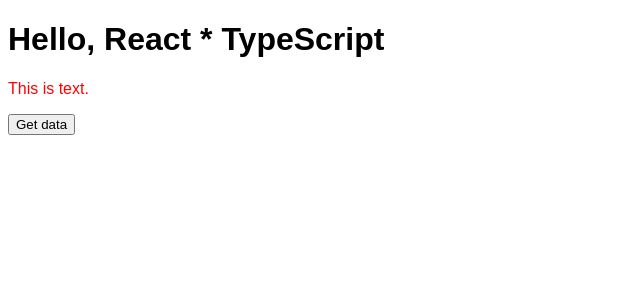
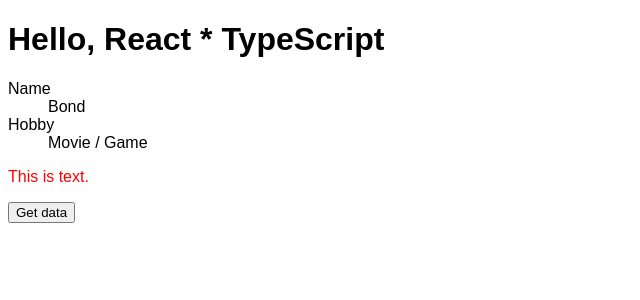
Before and after one commit to k-kudo-hub/react-practice2, a React (Create React App) app in the folder section_10/: page / in a window 1280 px wide. Shown: the top 300 px of the page, without its empty margins (0-640 px from the left). Built offline with nearby package versions, Linux system fonts and the light colour scheme.

Commit message:
Learned how to use an optional chain to avoid raising an error if the key does not exist.

```diff
--- a/section_10/src/App.tsx
+++ b/section_10/src/App.tsx
@@ -4,6 +4,12 @@ import "./styles.css";
 import { Todo } from './Todo';
 import { TodoType } from "./types/todo";
 import { Text } from "./Text";
+import { UserProfile } from "./UserProfile";
+
+const user = {
+  name: "Bond",
+  hobbies: ["Movie", "Game"]
+}
 
 const App = () => {
   const [todos, setTodos] = useState<Array<TodoType>>([]);
@@ -20,6 +26,7 @@ const App = () => {
   return(
     <div className="App">
       <h1>Hello, React * TypeScript</h1>
+      <UserProfile user={user}/>
       <Text
         color="red"
         fontSize="16px"
--- /dev/null
+++ b/section_10/src/UserProfile.tsx
@@ -0,0 +1,27 @@
+import React, { VFC } from "react";
+import { User } from "./types/user";
+
+type Props = {
+  user: User;
+}
+
+// Optional Chain
+// ex. user = { name: "JS" }
+// user.hobbies.join(" / "); => TypeError !
+// user.hobbies?.join(" / "); => undefined
+//
+// 1. Before access "hobbies[x]", check about hobbies not equal "null" or "undefined".
+// 2. (If "null" or "undefined") Return "undefined".
+// 3. (If not "null" or "undefined") Return value.
+
+export const UserProfile: VFC<Props> = (props) => {
+  const { user } = props;
+  return (
+    <dl>
+      <dt>Name</dt>
+      <dd>{user.name}</dd>
+      <dt>Hobby</dt>
+      <dd>{user.hobbies?.join(" / ")}</dd>
+    </dl>
+  )
+}
--- /dev/null
+++ b/section_10/src/types/user.ts
@@ -0,0 +1,4 @@
+export type User = {
+  name: string,
+  hobbies?: Array<string>
+}
```
